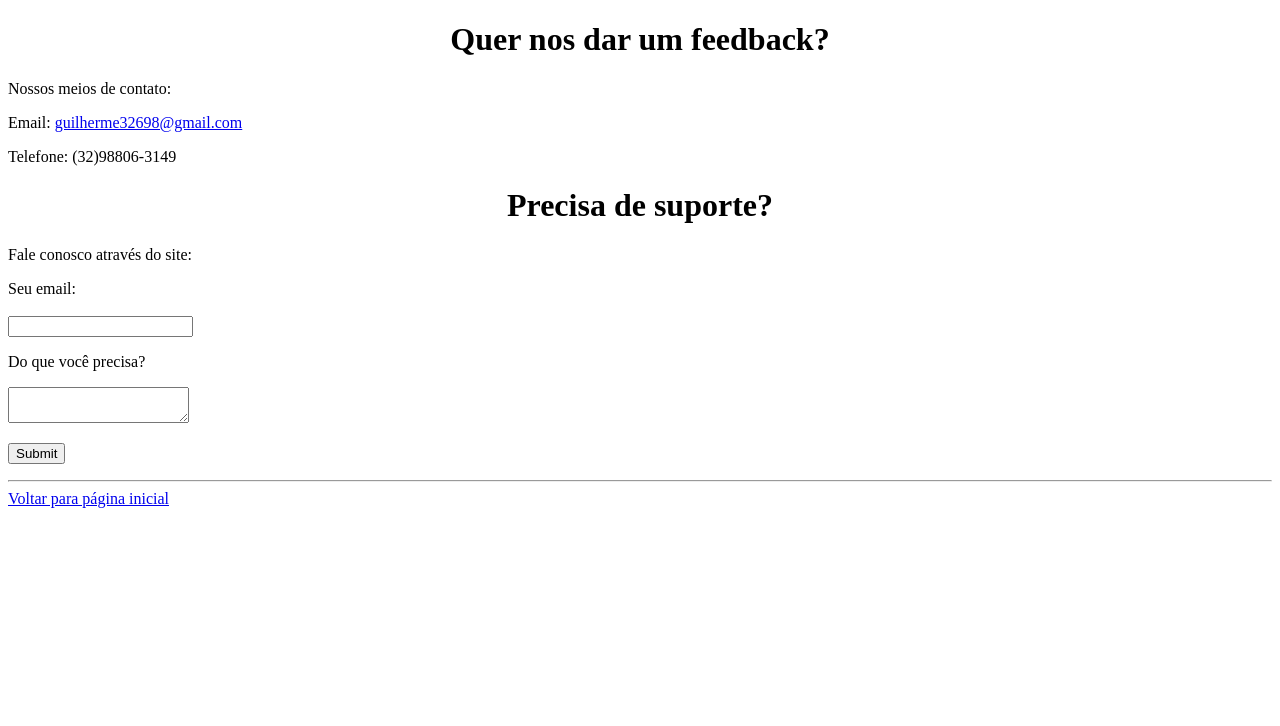
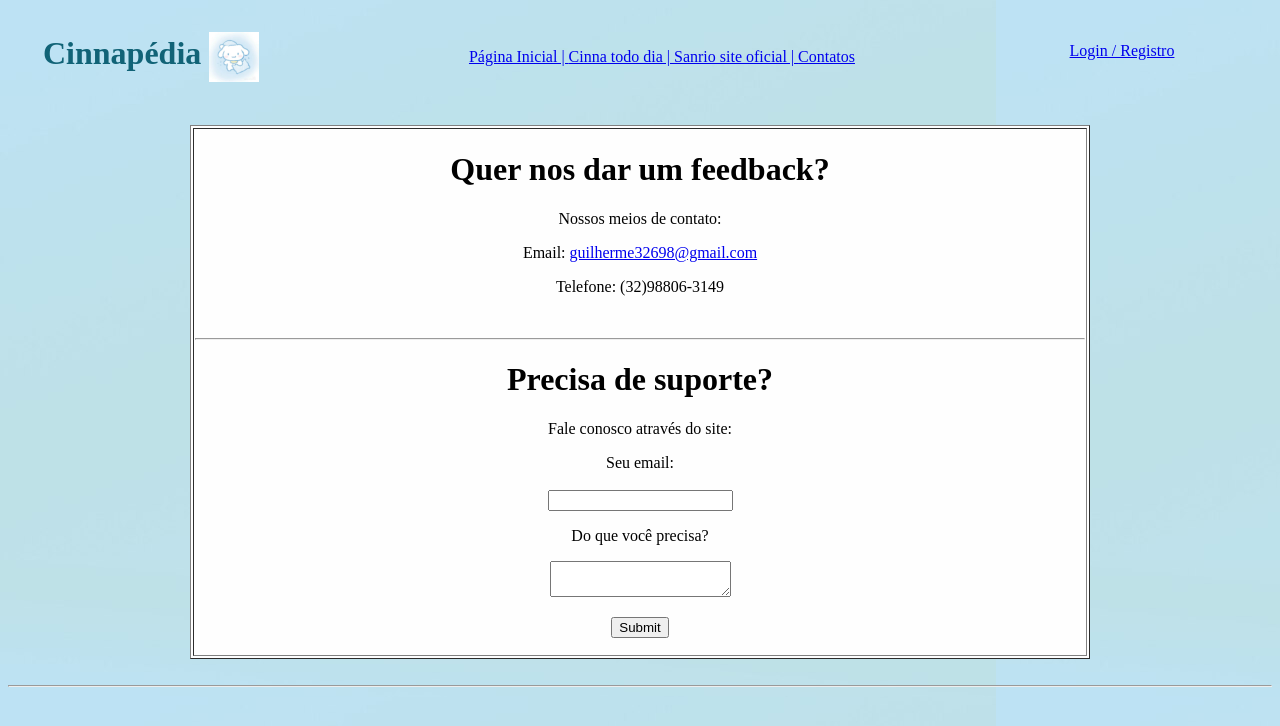
Before and after one commit to 1Luisin/CinnaPedia, a plain HTML site: page link_contacts.html in a window 1280 px wide. Drawn offline with Linux system fonts and the light colour scheme.

Commit message:
melhorias na página contatos

```diff
--- a/link_contacts.html
+++ b/link_contacts.html
@@ -1,19 +1,69 @@
 <!DOCTYPE html>
-<HTML>
+<html lang="pt-br">
 
 <head>
     <meta charset="UTF-8">
-    <meta lang="pt">
-<title> Cinnepédia - Contatos </title>
+    <title>Cinnepédia - Contatos</title>
 </head>
 
-<body>
-<h1> <center>Quer nos dar um feedback?</center> </h1>
-Nossos meios de contato:
-<p>Email: <a href="https://mail.google.com/mail/u/2/#inbox?compose=CllgCJlHDxXKMKkKzTwKHWJrBMfWbFGdBfwvSbgMGdqlbTjTlmdPCtSSNmZqqZwrxRJBgsTvwkg">guilherme32698@gmail.com</a></p>
-<p>Telefone: (32)98806-3149</p>
+
+<body align="center" background="imagens/fundo-abstrato-gradiente-azul-azul-escuro-liso-com-vinheta-preta-studio_1258-67766.jpg"></body>
 
 
+<table border="0" width="300" align="right">
+    <tr>
+        <td height="80" align="center">
+          <a href="login.html">
+            Login / Registro </a>
+
+
+        </td>
+   </tr>
+
+</table>
+    <table border="0" width="900" align="center">
+
+    <tr>
+        <td align="left">
+         <h1 style="color:#116377;">Cinnapédia <img height="50" align="center" src="imagens/metadinha cina.jpg" alt=""></h1>
+        </td>
+
+        <td align="center">
+
+          <ul type="square">
+          <a href="index.html">Página Inicial | </a>
+
+          <a href="cinna_daily.html">
+          Cinna todo dia | </a>
+
+          <a href="https://www.sanrio.com.br/">
+          Sanrio site oficial | </a>
+
+          <a href="link_contacts.html">
+          Contatos</a>
+
+        </td>
+
+    </tr>
+
+</table>
+
+<br>
+<table align="center" border="1" width="900" background="imagens/fundo branco.png">
+
+    <tr>
+    <td>
+
+
+
+    <h1> <center>Quer nos dar um feedback?</center> </h1>
+    Nossos meios de contato:
+
+    <p>Email: <a href="https://mail.google.com/mail/u/2/#inbox?compose=CllgCJlHDxXKMKkKzTwKHWJrBMfWbFGdBfwvSbgMGdqlbTjTlmdPCtSSNmZqqZwrxRJBgsTvwkg">guilherme32698@gmail.com</a></p>
+    <p>Telefone: (32)98806-3149</p>
+
+    <br>
+    <hr>
 
 <h1><center>Precisa de suporte?</center></h1>
 
@@ -22,8 +72,9 @@ Nossos meios de contato:
     Fale conosco através do site:
     <br>
     <p>Seu email:
-        <br>
-        <br>
+
+    <br>
+    <br>
         <input type="email" name="emailusuario" >
         <br>
     </p>
@@ -36,15 +87,25 @@ Nossos meios de contato:
 
 </form>
 
-<hr>
-
-<a href="index.html">Voltar para página inicial</a>
-
-</body>
 
 
 
 
-</HTML>
+</table>
+
+<br>
+
+
+<hr>
+
+</body>
+
+</td>
+
+</tr>
 
 <!--<p>Instagram: <a href="https://www.instagram.com/lowylzz/">www.instagram.com/Cinnapédia</a></p>-->
+
+
+
+</HTML>
```
Also changed, not shown: cinna_daily.html (+1 -1 lines), index.html (+6 -3 lines), register.html (added, +12 -0 lines), caracteres.html (deleted).
